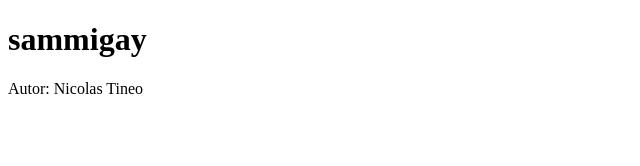
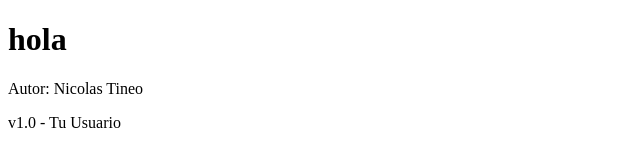
Before and after one commit to NicolasT-bit/practica-git-individual, a plain HTML site: page index.html in a window 1280 px wide. Shown: the whole page, without its empty margins (0-640 px from the left). Drawn offline with Linux system fonts and the light colour scheme.

Commit message:
Actualicé contenido en index.html

```diff
--- a/index.html
+++ b/index.html
@@ -4,7 +4,8 @@
     <title>Demo</title>
 </head>
 <body>
-    <h1>sammigay</h1>
+    <h1>hola</h1>
     <p>Autor: Nicolas Tineo</p>
 </body>
 </html>
+<footer>v1.0 - Tu Usuario</footer>
```
